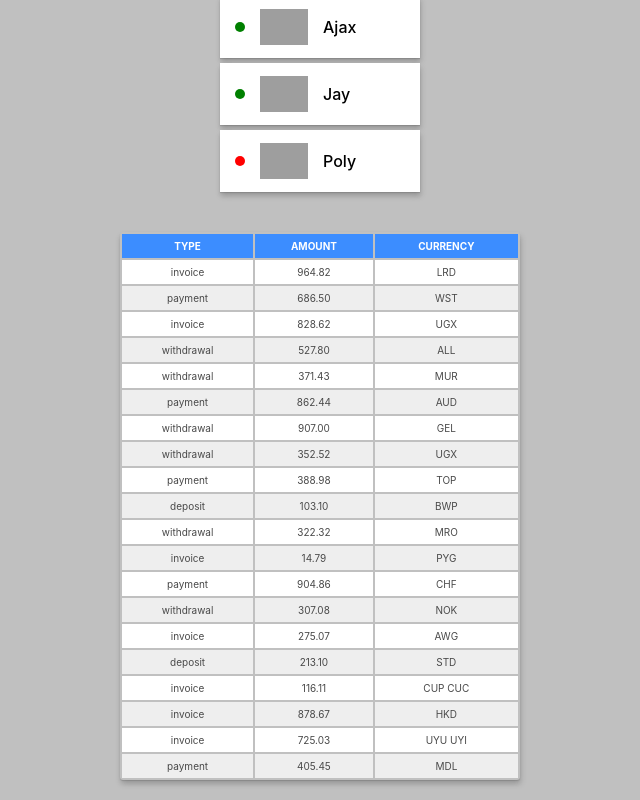
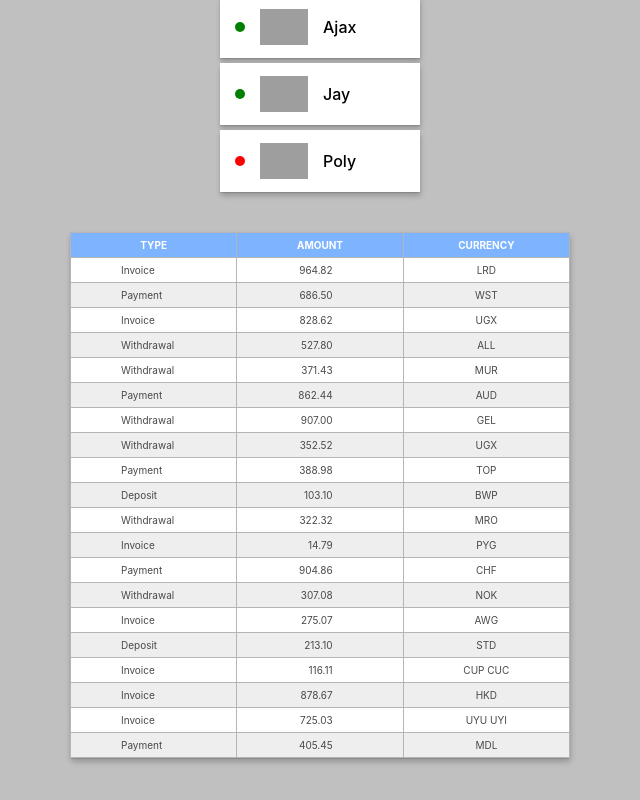
Before and after one commit to OlehScherbak/goit-react-hw-01-components, a React (Create React App) app: page / in a window 1280 px wide. Shown: the part 618-1418 px from the top of the page, without its empty margins (320-960 px from the left). After the commit the page ends 1396 px from the top, so only its background shows below. Built offline with nearby package versions, Linux system fonts and the light colour scheme; grey boxes are pictures that could not be loaded.

Commit message:
added final styling

```diff
--- a/src/components/profile/Profile.module.css
+++ b/src/components/profile/Profile.module.css
@@ -54,7 +54,7 @@
 .label {
   margin-bottom: 2px;
   font-size: 10px;
-  color: #9d9b9b;
+  color: #727272;
 }
 
 .quantity {
--- a/src/components/transactionhistory/TransactionHistory.module.css
+++ b/src/components/transactionhistory/TransactionHistory.module.css
@@ -1,8 +1,10 @@
 .transaction_history_table {
   margin: 0 auto 20px;
-  width: 400px;
+  width: 500px;
+  table-layout: fixed;
   text-align: center;
   border-radius: 3px;
+  border-collapse: collapse;
   box-shadow: 0px 1px 1px rgba(0, 0, 0, 0.12), 0px 4px 4px rgba(0, 0, 0, 0.06),
     1px 4px 6px rgba(0, 0, 0, 0.16);
   font-size: 10px;
@@ -11,10 +13,11 @@
 .transaction_history_table th,
 td {
   padding: 6px 0;
+  border: 1px solid #b5b5b5;
 }
 
 .head {
-  background-color: #3c8dff;
+  background-color: #7db3ff;
   text-transform: uppercase;
   color: #fff;
   font-weight: 200;
@@ -28,3 +31,14 @@ td {
 .row:nth-child(2n) {
   background-color: #eeeeee;
 }
+
+.transaction_history_table td:nth-child(1) {
+  text-align: left;
+  padding-left: 50px;
+  text-transform: capitalize;
+}
+
+.transaction_history_table td:nth-child(2) {
+  text-align: right;
+  padding-right: 70px;
+}
```
